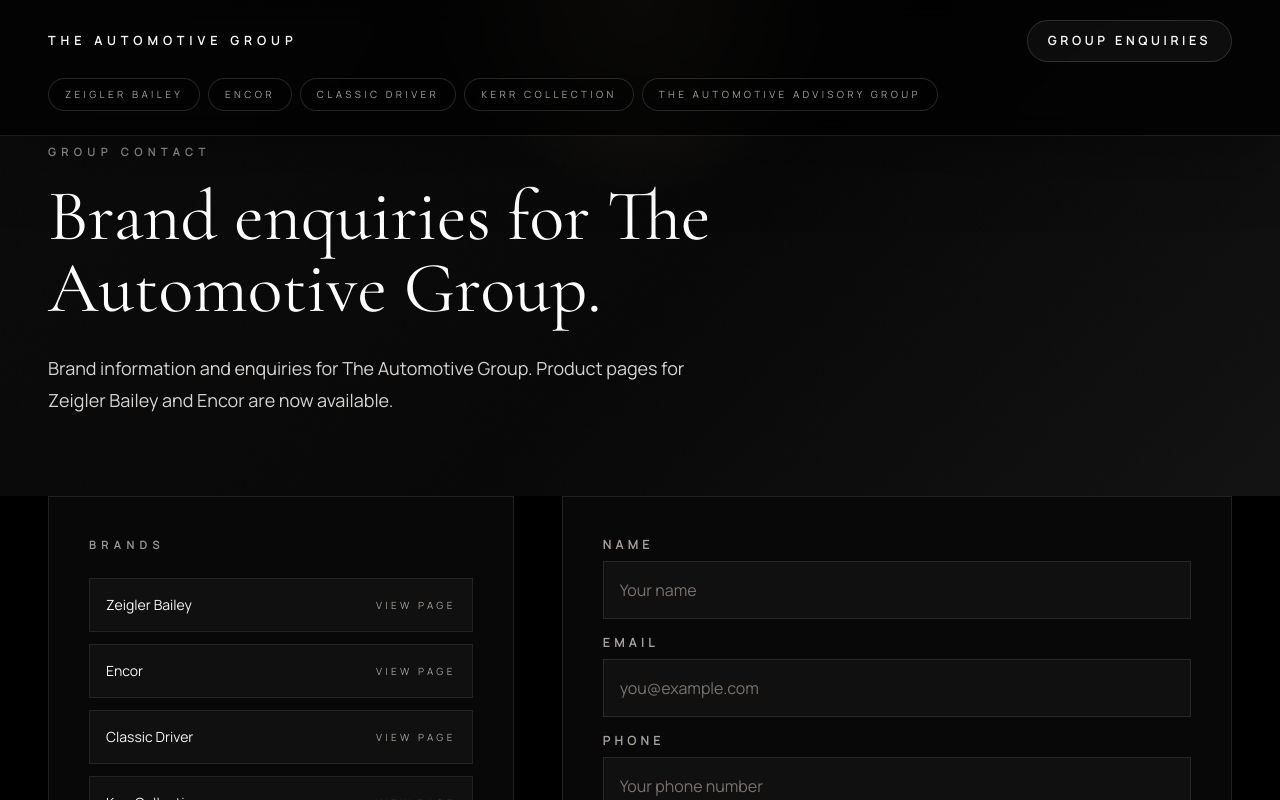
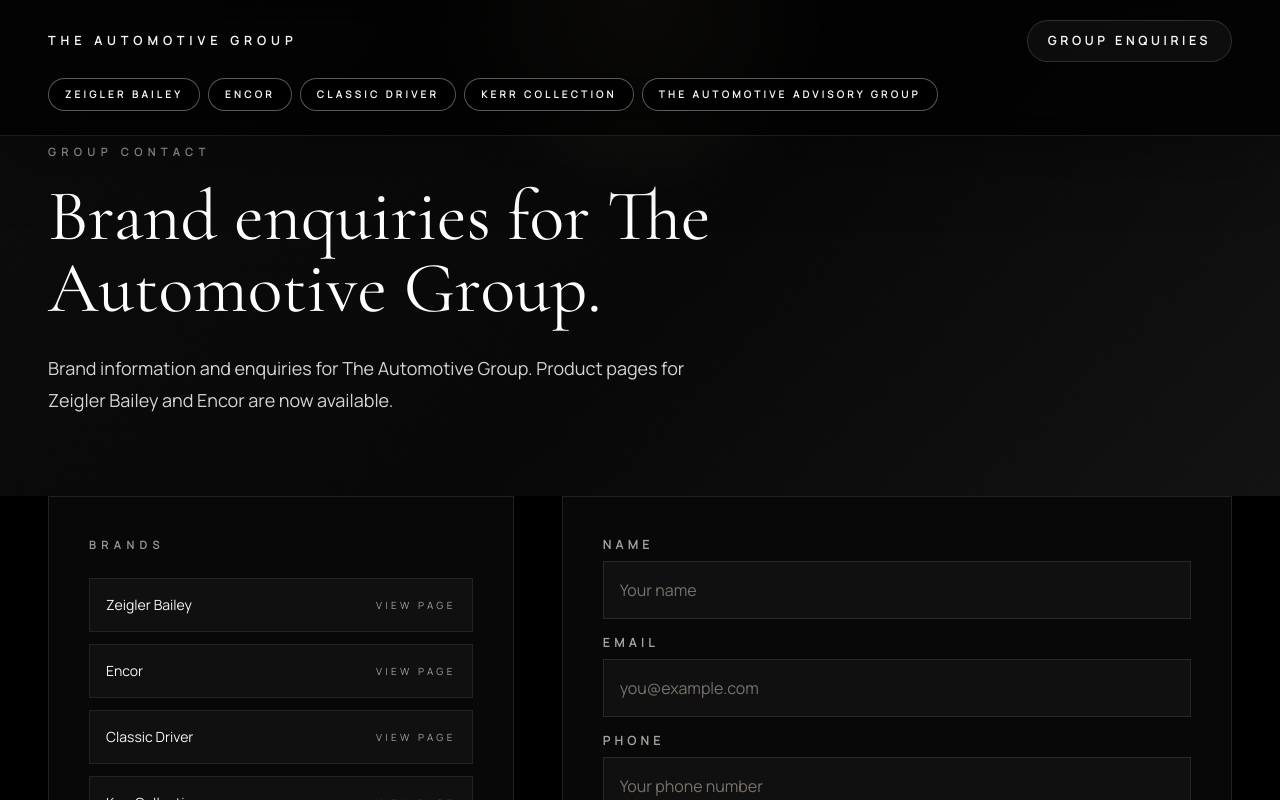
Before and after one commit to NathyOne/Automotive_brands, a React (Vite) app: page /contact in a window 1280 px wide. Shown: the top 800 px of the page. Built offline with nearby package versions, Linux system fonts and the light colour scheme.

Commit message:
visiblity on texts

```diff
--- a/src/components/PageHeader.jsx
+++ b/src/components/PageHeader.jsx
@@ -18,7 +18,7 @@
           </Link>
         </div>
 
-        <nav className="flex gap-2 overflow-x-auto pb-1 text-[0.62rem] uppercase tracking-[0.34em] text-stone-400">
+        <nav className="flex gap-2 overflow-x-auto pb-1 text-[0.62rem] font-bold uppercase tracking-[0.34em]">
           {brands.map((brand) => (
             <NavLink
               key={brand.slug}
@@ -26,8 +26,8 @@
               className={({ isActive }) =>
                 `whitespace-nowrap rounded-full border px-4 py-2 transition ${
                   isActive
-                    ? "border-white/34 bg-white/18 text-white"
-                    : "border-white/14 bg-black/36 text-stone-200 hover:border-white/28 hover:bg-white/10 hover:text-white"
+                    ? "border-white/85 bg-white text-stone-950 shadow-[0_8px_28px_rgba(0,0,0,0.28)]"
+                    : "border-white/35 bg-black/72 text-white shadow-[0_8px_24px_rgba(0,0,0,0.22)] hover:border-white/70 hover:bg-black/88"
                 }`
               }
             >
```
